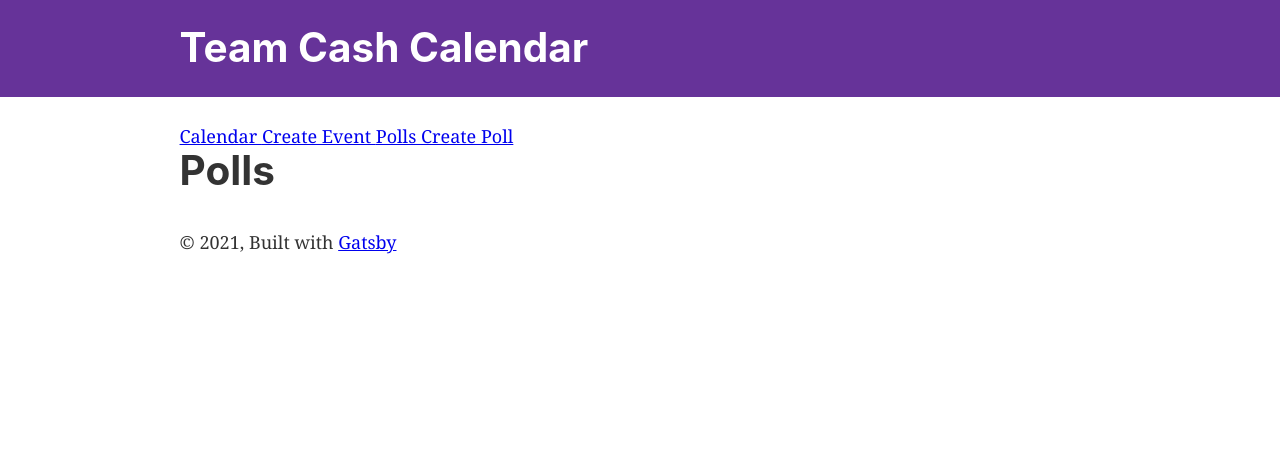
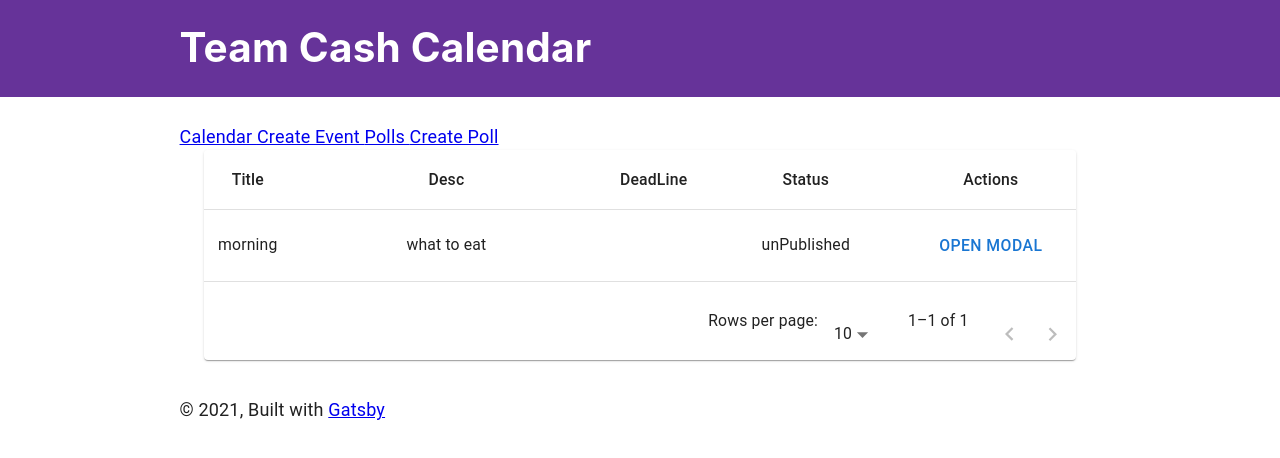
Before and after one commit to Cole-Brooks/seniordesign-lab3, a Gatsby site: page /polls in a window 1280 px wide. Built offline with nearby package versions, Linux system fonts and the light colour scheme; Gatsby itself is replaced by a stand-in of ours.

Commit message:
working on polls page

```diff
--- /dev/null
+++ b/src/components/ViewPollButton.js
@@ -0,0 +1,43 @@
+import React, { useState } from 'react';
+import { Box, Button, Typography, Modal } from '@mui/material';
+
+const style = {
+    position: 'absolute',
+    top: '50%',
+    left: '50%',
+    transform: 'translate(-50%, -50%)',
+    width: 400,
+    bgcolor: 'background.paper',
+    border: '2px solid #000',
+    boxShadow: 24,
+    p: 4,
+};
+
+function VotePollButton(props) {
+    const [open, setOpen] = React.useState(false);
+    const handleOpen = () => setOpen(true);
+    const handleClose = () => setOpen(false);
+
+    return (
+      <div>
+        <Button onClick={handleOpen}>Open modal</Button>
+        <Modal
+          open={open}
+          onClose={handleClose}
+          aria-labelledby="modal-modal-title"
+          aria-describedby="modal-modal-description"
+        >
+          <Box sx={style}>
+            <Typography id="modal-modal-title" variant="h6" component="h2">
+              Text in a modal
+            </Typography>
+            <Typography id="modal-modal-description" sx={{ mt: 2 }}>
+              Duis mollis, est non commodo luctus, nisi erat porttitor ligula.
+            </Typography>
+          </Box>
+        </Modal>
+      </div>
+    );
+}
+
+export default VotePollButton;
--- a/src/components/datetimePicker.js
+++ b/src/components/datetimePicker.js
@@ -12,6 +12,7 @@ export default function BasicDateTimePicker(props) {
       <DateTimePicker
         renderInput={(props) => <TextField {...props} />}
         label="DeadLine"
+        readOnly={props.readOnly !== undefined}
         value={deadLine}
         onChange={(newValue) => {
           setDeadLine(newValue);
--- a/src/pages/create-poll.js
+++ b/src/pages/create-poll.js
@@ -95,6 +95,7 @@ const CreatePoll = () => {
             maxVotePerPerson: maxVotePerPerson,
             voteInfo: optArr.filter(opt => opt.length !== 0),
             deadLine: timeConverter(new Date(deadLine.getTime()), timeZone),
+            status: "unPublished"
         };
         console.log(newPoll);
         writePoll(newPoll);
--- a/src/pages/polls.js
+++ b/src/pages/polls.js
@@ -1,16 +1,165 @@
-import React from 'react'
+import React, {useState, useEffect} from 'react'
 import Layout from "../components/layout"
 import Seo from "../components/seo"
 import Navbar from "../components/Navbar"
+import {
+    CssBaseline,
+    Box,
+    Container,
+    Paper,
+    Table,
+    TableBody,
+    TableCell,
+    TableContainer,
+    TableHead,
+    TablePagination,
+    TableRow,
+    TextField
+} from '@mui/material';
+
+import VotePollButton from '../components/ViewPollButton';
+import { updatedPolls } from '../utils/polls';
+import BasicDateTimePicker from '../components/datetimePicker';
+
+const columns = [
+    { id: 'title', label: 'Title', align: 'center', minWidth: 50 },
+    { id: 'desc', label: 'Desc', align: 'center', minWidth: 200 },
+    {
+      id: 'deadLine',
+      label: 'DeadLine',
+      minWidth: 50,
+      align: 'center',
+    },
+    {
+      id: 'status',
+      label: 'Status',
+      minWidth: 50,
+      align: 'center',
+    },
+    {
+      id: 'actions',
+      label: 'Actions',
+      minWidth: 50,
+      align: 'center',
+    },
+];
+
+function createData(rawData) {
+    const {title, desc, deadLine: dl, status, voteInfo} = rawData;
+    console.log(dl);
+    const actions = <VotePollButton />;
+    const deadLine = (
+        <BasicDateTimePicker deadLine={dl} setDeadLine={() => (null)} readOnly={true} />
+    );
+    console.log(deadLine);
+    return { title, desc, deadLine: deadLine, status, actions };
+}
+
+
+function StickyHeadTable() {
+    const [page, setPage] = useState(0);
+    const [rowsPerPage, setRowsPerPage] = useState(10);
+    const tmp = new Date();
+    const [rows, setRows] = useState([
+        createData({
+            desc: "what to eat",
+            docId: "RvBEVyCSxqJEu15huvtT",
+            maxVotePerPerson: 2,
+            notes: "hungry",
+            status: "unPublished",
+            title: "morning",
+            deadLine: tmp
+        })
+    ]);
+
+    // useEffect(() => {
+    //     updatedPolls()
+    //         .then(res => {
+    //             console.log(res);
+    //             setRows(res)
+    //         })
+    //         .catch(err => {
+    //             alert("Cannot fetch data");
+    //         });
+    // }, []);
+
+
+    const handleChangePage = (event, newPage) => {
+        setPage(newPage);
+    };
+
+    const handleChangeRowsPerPage = (event) => {
+        setRowsPerPage(+event.target.value);
+        setPage(0);
+    };
+
+    return (
+      <Paper sx={{ width: '100%', overflow: 'auto' }}>
+        <TableContainer sx={{ maxHeight: 440 }}>
+            <Table stickyHeader aria-label="sticky table">
+                    <TableHead>
+                    <TableRow>
+                        {columns.map((column) => (
+                            <TableCell
+                                key={column.id}
+                                align={column.align}
+                                style={{ minWidth: column.minWidth }}
+                            >
+                                {column.label}
+                            </TableCell>
+                        ))}
+                    </TableRow>
+                    </TableHead>
+                <TableBody>
+                    {rows
+                        .slice(page * rowsPerPage, page * rowsPerPage + rowsPerPage)
+                        .map((row) => {
+                            return (
+                                <TableRow hover role="checkbox" tabIndex={-1} key={row.title + row.desc + row.status}>
+                                    {columns.map((column) => {
+                                        const value = row[column.id];
+                                        return (
+                                            <TableCell key={column.id} align={column.align}>
+                                                {column.id === "deadLine"
+                                                ?
+                                                (value)
+                                                : value
+                                                }
+                                            </TableCell>
+                                        );
+                                    })}
+                                </TableRow>
+                            );
+                        })
+                    }
+            </TableBody>
+          </Table>
+        </TableContainer>
+        <TablePagination
+            rowsPerPageOptions={[5, 10, 20]}
+            component="div"
+            count={rows.length}
+            rowsPerPage={rowsPerPage}
+            page={page}
+            onPageChange={handleChangePage}
+            onRowsPerPageChange={handleChangeRowsPerPage}
+        />
+      </Paper>
+    );
+  }
+
 
 const Polls = () => {
     return (
         <Layout>
             <Seo title="Polls" />
             <Navbar />
-            <h1>Polls</h1>
+            <CssBaseline />
+            <Container maxWidth="xg">
+                <StickyHeadTable />
+            </Container>
         </Layout>
-    )
-}
+    );
+};
 
-export default Polls
+export default Polls;
--- a/src/utils/polls.js
+++ b/src/utils/polls.js
@@ -32,6 +32,7 @@ const updatedPolls = async () =>{
                     voteInfo: data['voteInfo'],
                     maxVotePerPerson: data['maxVotePerPerson'],
                     deadLine: data['deadLine'].toDate(),
+                    status: data['status'],
                     docId: poll.id // to be used for updates and deletes
                 };
             returnArray.push(e);
@@ -48,7 +49,7 @@ const updatedPolls = async () =>{
  * @param {array} voteInfo : an array of options that users may vote for - [optionA, optionB, ... optionN]
  */
 async function writePoll(p){
-    const {title, desc, notes, maxVotePerPerson, voteInfo, deadLine} = p;
+    const {title, desc, notes, maxVotePerPerson, voteInfo, deadLine, status} = p;
     console.log("attempting to write to db");
     const optionsJson = {};
 
@@ -59,7 +60,8 @@ async function writePoll(p){
         notes: notes,
         voteInfo: optionsJson,
         maxVotePerPerson: maxVotePerPerson,
-        deadLine: firebase.firestore.Timestamp.fromDate(deadLine)
+        deadLine: firebase.firestore.Timestamp.fromDate(deadLine),
+        status: status
     };
     firestore.collection("polls").add(data)
         .then((docRef) => console.log("Document written with ID: ", docRef.id))
```
